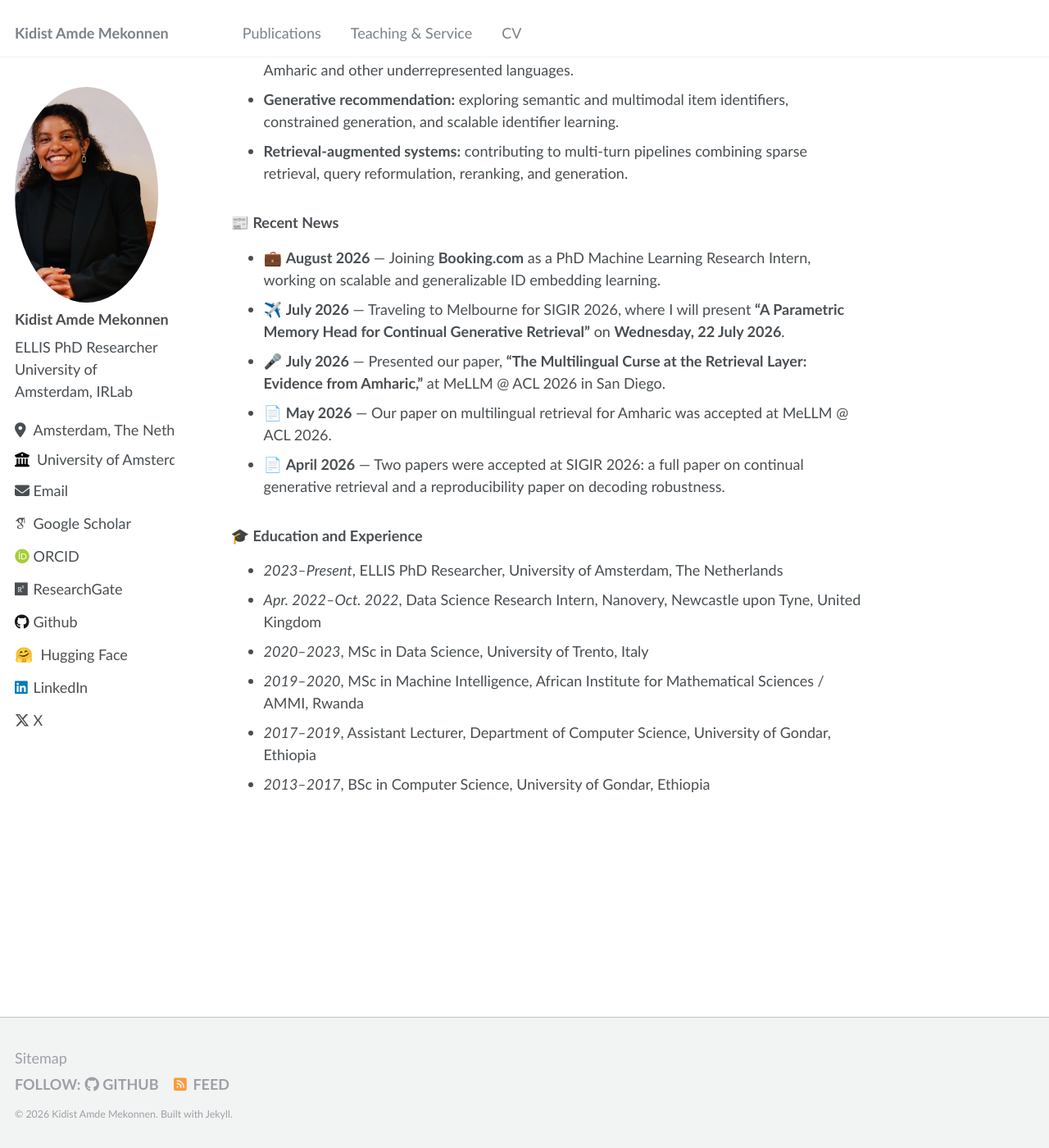
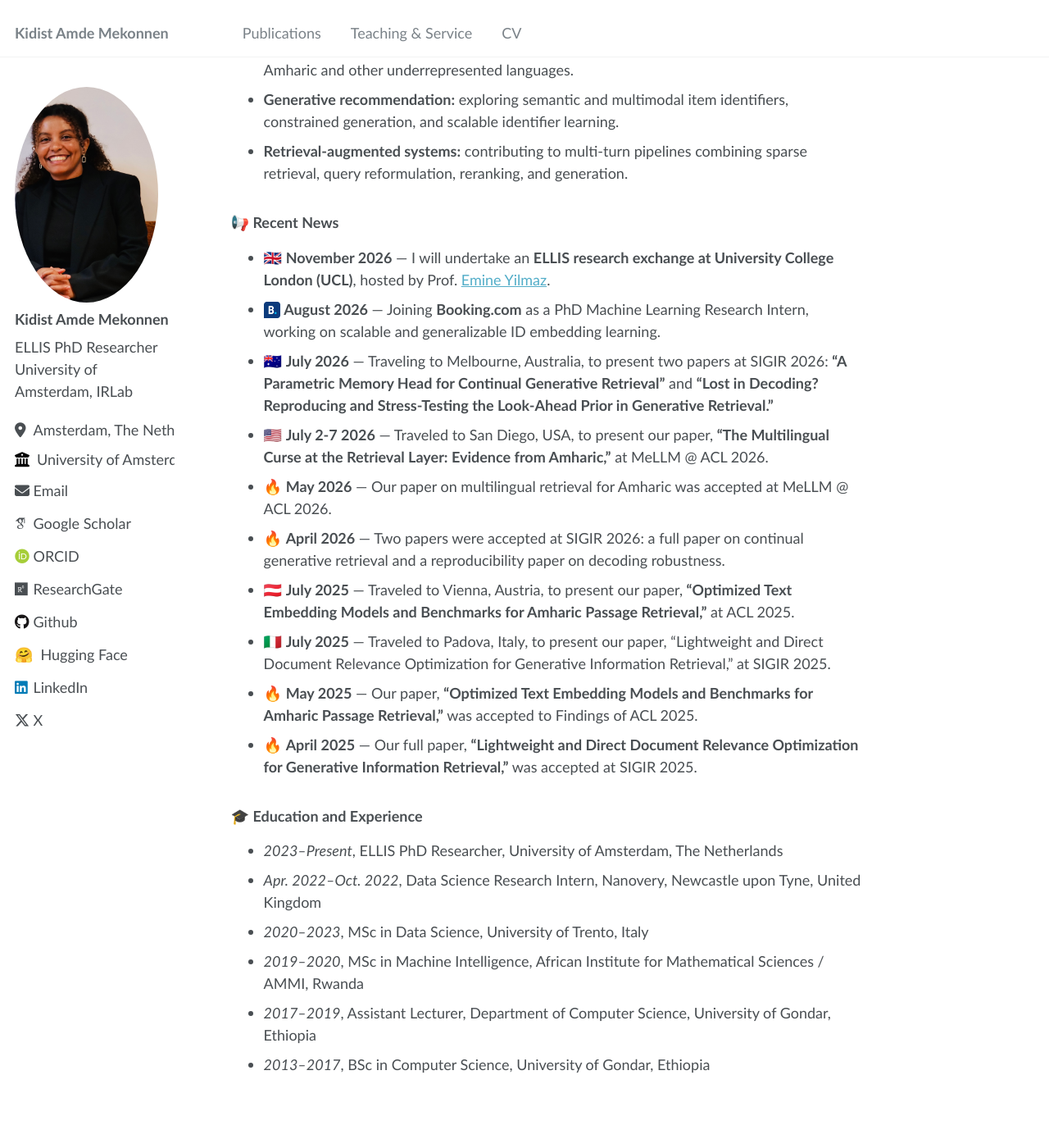
Before and after one commit to kidist-amde/kidist-amde.github.io, a Jekyll site: the page built from _pages/about.md, in a window 1280 px wide and 1400 px high, scrolled down 734 px. Shown: the whole window at 82% size. Built offline with Jekyll 4.4.1, drawn with Linux system fonts in a browser that asks for light colours; some web fonts are replaced.

Commit message:
Update homepage news

```diff
--- a/_pages/about.md
+++ b/_pages/about.md
@@ -23,13 +23,18 @@ I am particularly interested in where generative retrieval systems fail: when re
 * **Generative recommendation:** exploring semantic and multimodal item identifiers, constrained generation, and scalable identifier learning.
 * **Retrieval-augmented systems:** contributing to multi-turn pipelines combining sparse retrieval, query reformulation, reranking, and generation.
 
-### 📰 Recent News
+### 📢 Recent News
 
-* 💼 **August 2026** — Joining **Booking.com** as a PhD Machine Learning Research Intern, working on scalable and generalizable ID embedding learning.
-* ✈️ **July 2026** — Traveling to Melbourne for SIGIR 2026, where I will present **“A Parametric Memory Head for Continual Generative Retrieval”** on **Wednesday, 22 July 2026**.
-* 🎤 **July 2026** — Presented our paper, **“The Multilingual Curse at the Retrieval Layer: Evidence from Amharic,”** at MeLLM @ ACL 2026 in San Diego.
-* 📄 **May 2026** — Our paper on multilingual retrieval for Amharic was accepted at MeLLM @ ACL 2026.
-* 📄 **April 2026** — Two papers were accepted at SIGIR 2026: a full paper on continual generative retrieval and a reproducibility paper on decoding robustness.
+* 🇬🇧 **November 2026** — I will undertake an **ELLIS research exchange at University College London (UCL)**, hosted by Prof. [Emine Yilmaz](https://emineyilmaz.github.io/).
+* <img src="/files/teaching/pngwing.com.png" alt="Booking.com" width="20" height="20" style="vertical-align: text-bottom;"> **August 2026** — Joining **Booking.com** as a PhD Machine Learning Research Intern, working on scalable and generalizable ID embedding learning.
+* 🇦🇺 **July 2026** — Traveling to Melbourne, Australia, to present two papers at SIGIR 2026: **“A Parametric Memory Head for Continual Generative Retrieval”** and **“Lost in Decoding? Reproducing and Stress-Testing the Look-Ahead Prior in Generative Retrieval.”**
+* 🇺🇸 **July 2-7 2026** — Traveled to San Diego, USA, to present our paper, **“The Multilingual Curse at the Retrieval Layer: Evidence from Amharic,”** at MeLLM @ ACL 2026.
+* 🔥 **May 2026** — Our paper on multilingual retrieval for Amharic was accepted at MeLLM @ ACL 2026.
+* 🔥 **April 2026** — Two papers were accepted at SIGIR 2026: a full paper on continual generative retrieval and a reproducibility paper on decoding robustness.
+* 🇦🇹 **July 2025** — Traveled to Vienna, Austria, to present our paper, **“Optimized Text Embedding Models and Benchmarks for Amharic Passage Retrieval,”** at ACL 2025.
+* 🇮🇹 **July 2025** — Traveled to Padova, Italy, to present our paper, “Lightweight and Direct Document Relevance Optimization for Generative Information Retrieval,” at SIGIR 2025.
+* 🔥 **May 2025** — Our paper, **“Optimized Text Embedding Models and Benchmarks for Amharic Passage Retrieval,”** was accepted to Findings of ACL 2025.
+* 🔥 **April 2025** — Our full paper, **“Lightweight and Direct Document Relevance Optimization for Generative Information Retrieval,”** was accepted at SIGIR 2025.
 
 ### 🎓 Education and Experience
 
```
Also changed, not shown: files/teaching/pngwing.com.png (added).
